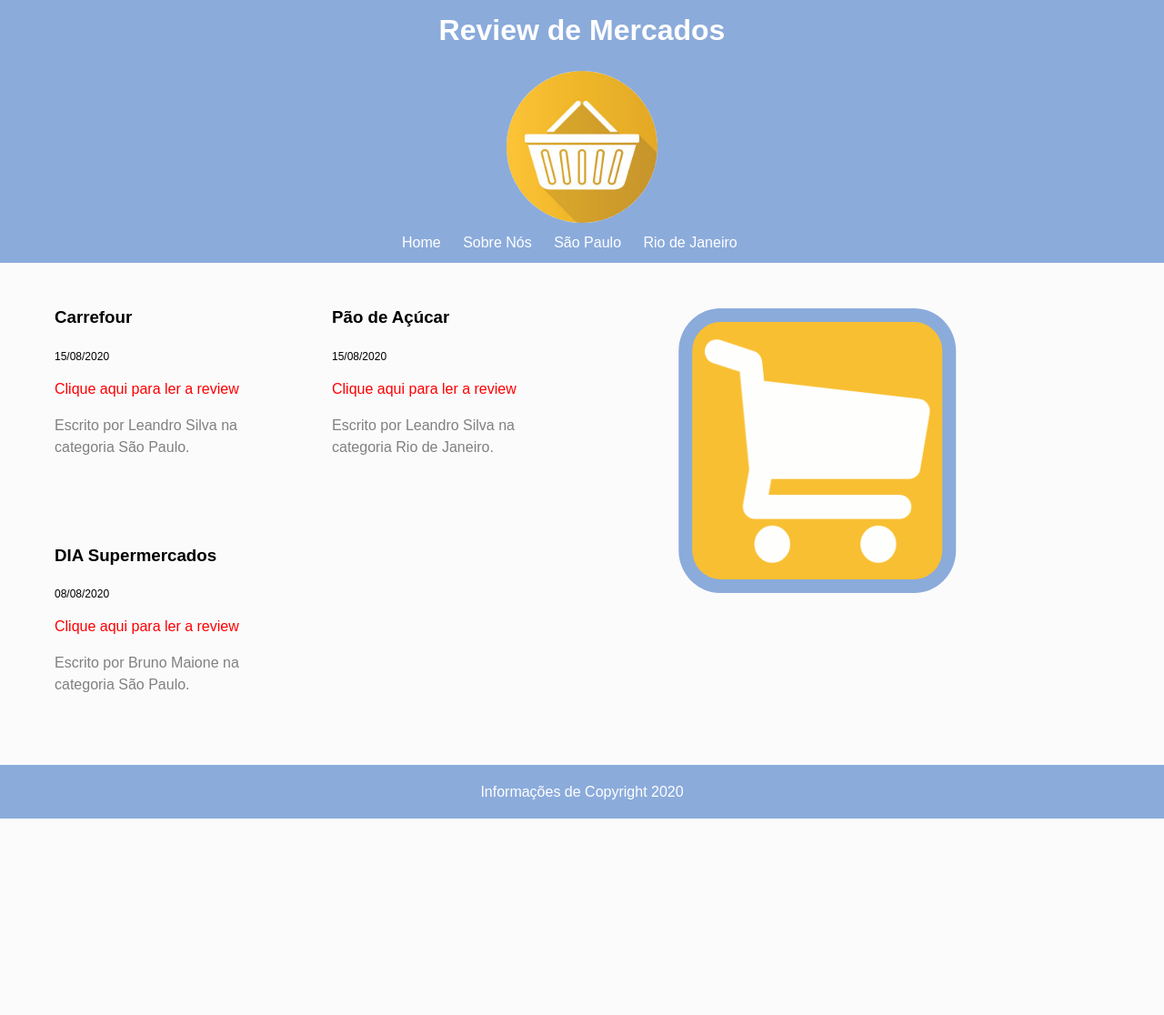
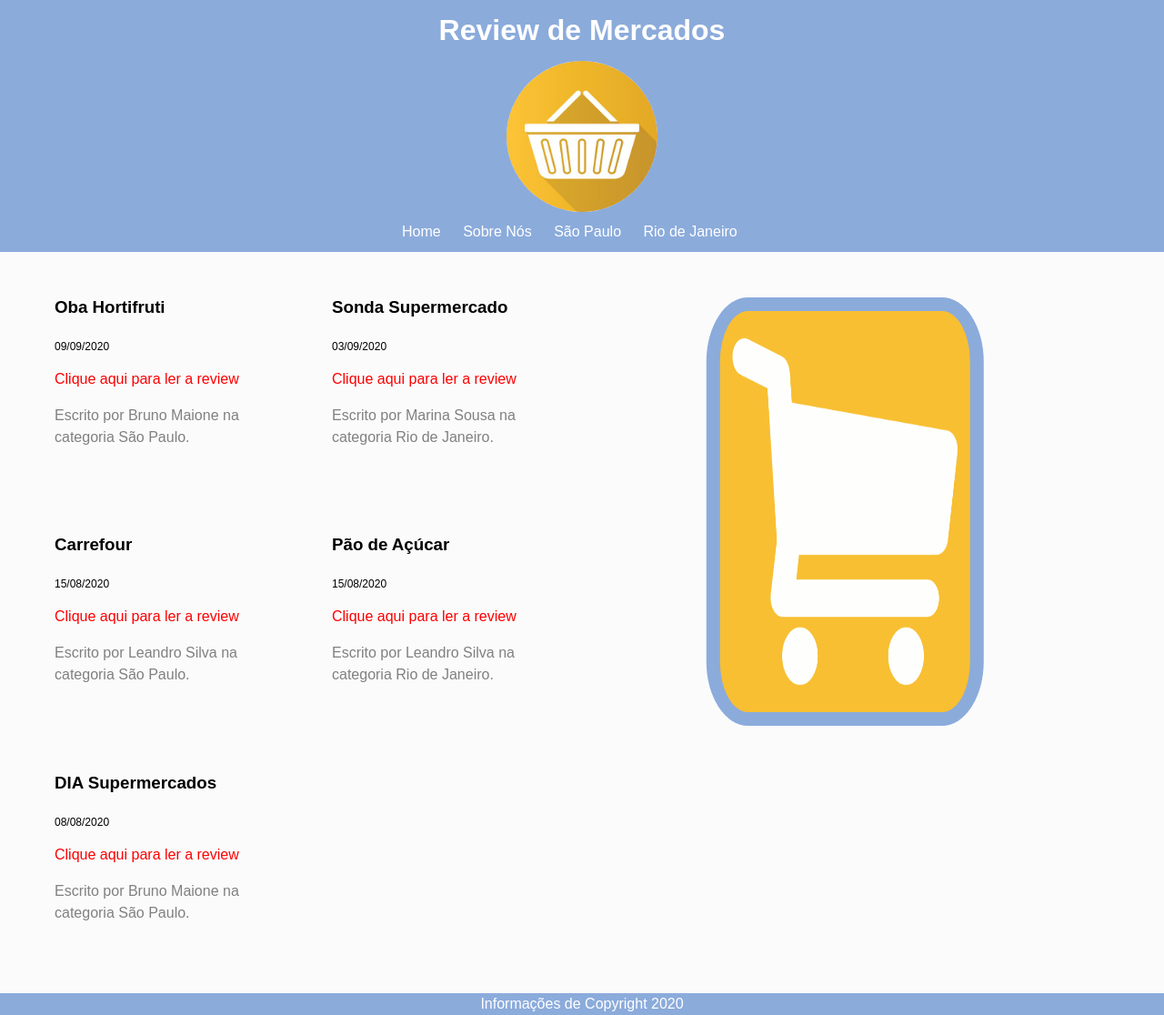
Before and after one commit to Maionepy/primeira_entrega, a Jekyll site: the page built from index.markdown, in a window 1280 px wide. Shown: the whole page at 91% size. Built offline with Jekyll 4.4.1, drawn with Linux system fonts in a browser that asks for light colours; before the commit the page ends 900 px from its top, so only the background shows below that; part of the change alters nothing that is shown.

Commit message:
Adicionar 3 Posts

```diff
--- /dev/null
+++ b/_posts/2020-09-03-sonda-rj.markdown
@@ -0,0 +1,16 @@
+---
+layout: post
+title:  "Sonda Supermercado"
+date:   2020-09-03 19:56:19 -0300
+categories: rj
+author: "Marina Sousa"
+local: "Rio de Janeiro"
+---
+
+Sonda Supermercados é uma rede de supermercados do Brasil, cuja sede localiza-se em São Paulo. É uma das maiores do Brasil, e a 5.ª maior no estado de São Paulo.
+
+O grupo remonta à década de 1960, na cidade de Erval Grande, no Rio Grande do Sul, a uma sociedade familiar constituída por Andréa Sonda e seus filhos, Alcides, Vilamir, Idi e Delcir. Os Sonda comercializavam produtos alimentícios, tecidos e implementos agrícolas, abastecendo as famílias de agricultores que se dedicavam ao plantio de feijão e trigo, principais culturas da região à época.
+
+No final da década transferiram-se para Erechim onde, em 1974, inauguraram o primeiro supermercado.
+
+As ofertas caem muito bem no bolso do consumidor, que ainda pode contar com a facilidade do delivery da rede.
--- /dev/null
+++ b/_posts/2020-09-09-oba-sp.markdown
@@ -0,0 +1,12 @@
+---
+layout: post
+title:  "Oba Hortifruti"
+date:   2020-09-09 19:56:19 -0300
+categories: sp
+author: "Bruno Maione"
+local: "São Paulo"
+---
+
+O Oba é feito de pessoas que carregam um bom dia no sorriso. Que recebem com carinho e se encantam com cada novo cliente. Que selecionam cuidadosamente os produtos que farão parte de uma refeição em família. Que cultivam diariamente a qualidade, transparência, respeito e confiança.
+
+O mercado possui a missão de oferecer excelência em hortifruti, alimentos perecíveis e especiais, diariamente, a cada um dos clientes, para levar saúde e bem-estar. Tudo isso, com qualidade, variedade, atendimento e bom custo-benefício, em um ambiente agradável e encantador. Além disso a rede possui o proósito de estar entre as melhores empresas para se trabalhar e gerir o aprendizado contínuo, gerando valor através da gestão de um negócio sustentável.
--- a/_sass/main.scss
+++ b/_sass/main.scss
@@ -110,7 +110,7 @@ aside {
     margin: 50px 30px;
     max-height: 60%;
     max-width: 50%;
-    translate: 25%;
+    translate: 35%;
     border: 15px  solid var(--secondary-background);
     background-color: var(--tertiary-background);
     color: var(--secondary-color);
```
